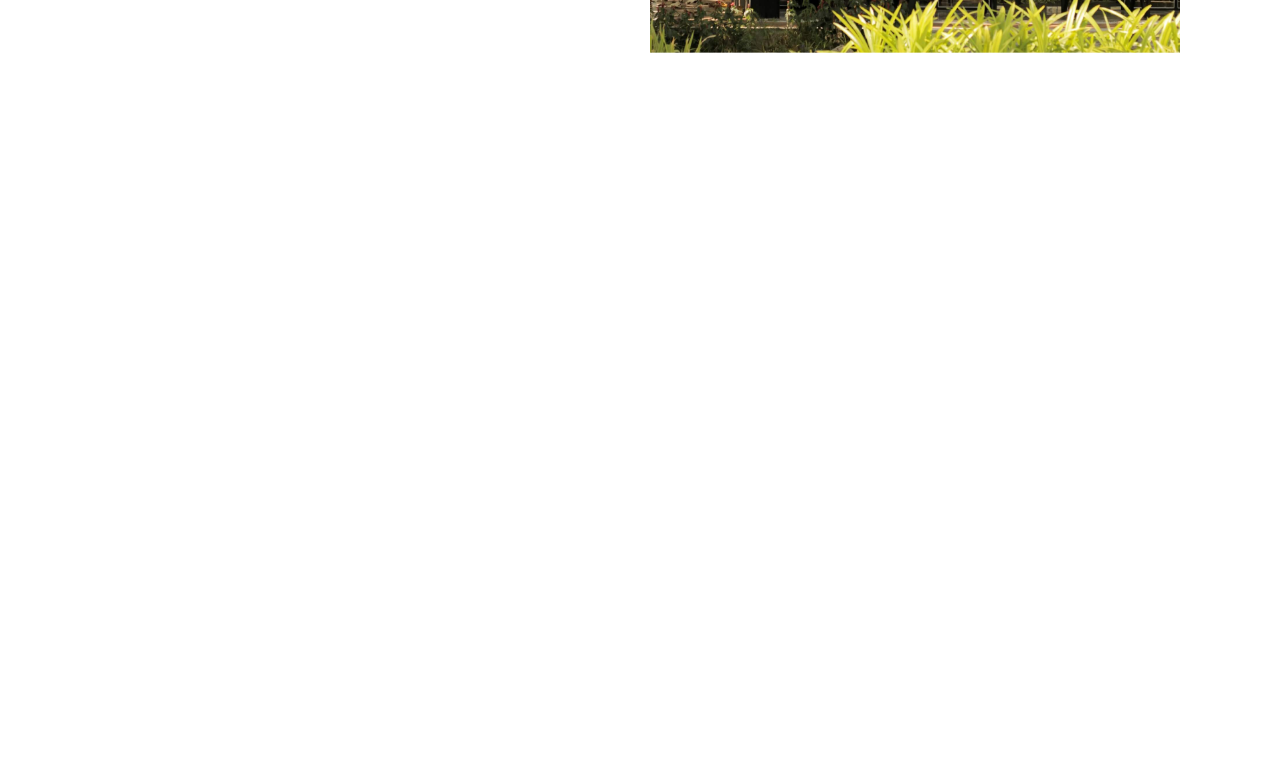
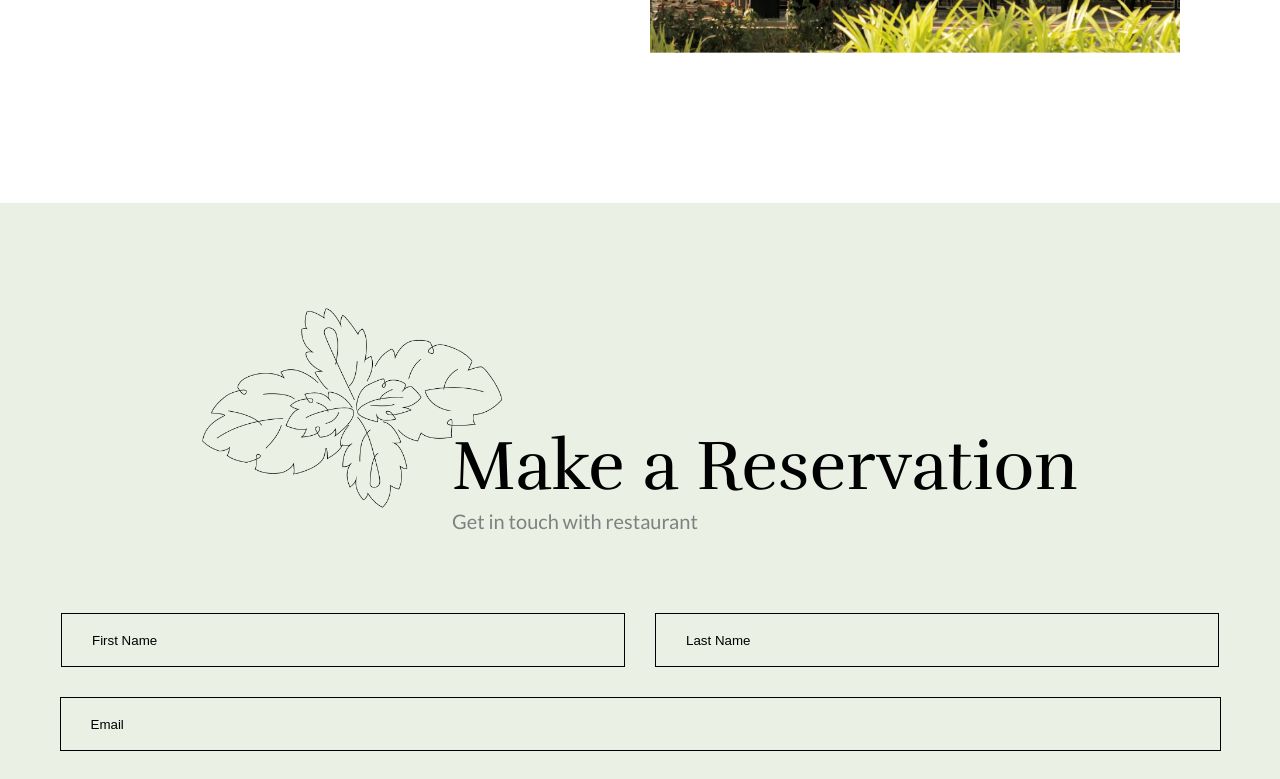
Before and after one commit to vijay-aarvm/Food-Zero, a React (Create React App) app: page / in a window 1280 px wide. Shown: the part 2000-2779 px from the top of the page. Before the commit the page ends 2053 px from the top, so only its background shows below. Built offline with nearby package versions, Linux system fonts and the light colour scheme.

Commit message:
added reservation form

```diff
--- a/src/App.js
+++ b/src/App.js
@@ -2,12 +2,14 @@ import React from "react";
 import "./styles.scss";
 import ContactHeader from "./Components/Contact/ContactHeader";
 import AddressLocation from "Components/Contact/AddressLocation";
+import ReservationForm from "Components/Contact/ReservationForm";
 
 export default function App() {
     return (
         <>
             <ContactHeader />
             <AddressLocation />
+            <ReservationForm />
         </>
     );
 }
--- /dev/null
+++ b/src/Components/Contact/ReservationForm.js
@@ -0,0 +1,48 @@
+import React from "react";
+import "../../styles.scss";
+import mint from "../../assests/images/Mint.png"
+
+export default function ReservationForm() {
+    return (
+        <div className="form">
+            <div className="form-header">
+                <img className="mint" src={mint} alt="mint"></img>
+                <div className="form-title">
+                    <p className="form-header-title">Make a Reservation</p>
+                    <p className="form-header-subtitle">Get in touch with restaurant</p>
+                </div>
+            </div>
+            <div className="form-input">
+                <div className="name">
+                    <input className="first-name" placeholder="First Name"></input>
+                    <input className="last-name" placeholder="Last Name"></input>
+                </div>
+                <div className="mail-and-phone">
+                    <input className="mail" placeholder="Email"></input>
+                    <input className="phone" placeholder="Phone"></input>
+                </div>
+                <div className="schedule">
+                    <input type="date" className="select-date" placeholder="Choose the date"></input>
+                    <select className="time">
+                        <option>11:00 am</option>
+                        <option>13:00 pm</option>
+                        <option>14:00 pm</option>
+                        <option>15:00 pm</option>
+                        <option>16:00 pm</option>
+                        <option>18:00 pm</option>
+                        <option>19:00 pm</option>
+                    </select>
+                </div>
+                <select className="no-of-persons">
+                    <option>2</option>
+                    <option>4</option>
+                    <option>6</option>
+                    <option>8</option>
+                    <option>10</option>
+                    <option>15</option>
+                </select>
+                <button className="book-now">Book Now</button>
+            </div>
+        </div>
+    )
+}
--- a/src/styles.scss
+++ b/src/styles.scss
@@ -21,6 +21,16 @@
 @mixin rufina-lighter {
     font-family: 'Rufina';
     font-weight: lighter;
+}
+
+@mixin namefield-size {
+    width: 530px;
+    height: 50px;
+}
+
+@mixin mail-phone {
+    width: 1127px;
+    height: 50px;
 }
 
 $rufina : 'Rufina';
@@ -193,6 +203,7 @@ $rufina : 'Rufina';
     @include flex-column();
     text-align: center;
     align-items: center;
+    padding-bottom: 150px;
 
     .contact-section {
         @include flex-row();
@@ -266,10 +277,172 @@ $rufina : 'Rufina';
                 }
             }
         }
+
+        .restaurant-sv {
+            width: 530px;
+            height: 655px;
+        }
     }
 }
 
-.restaurant-sv {
-    width: 530px;
-    height: 655px;
+.form {
+    background-color: #EBF0E4;
+    @include flex-column();
+    text-align: center;
+    align-items: center;
+
+    .form-header {
+        padding-top: 80px;
+        display: flex;
+        text-align: left;
+        align-items: center;
+        padding-bottom: 80px;
+
+        .mint {
+            width: 300px;
+            height: 200px;
+        }
+
+        .form-title {
+            @include flex-column();
+            z-index: 0;
+            position: relative;
+            margin-top: 140px;
+            margin-left: -50px;
+
+            .form-header-title {
+                margin: 0;
+                font-size: 70px;
+                font-weight: 500;
+                font-family: $rufina;
+            }
+
+            .form-header-subtitle {
+                margin: 0;
+                font-size: 20px;
+                color: gray;
+                font-family: 'Lato';
+            }
+        }
+
+    }
+
+    .form-input {
+        @include flex-column();
+        text-align: center;
+        align-items: center;
+        gap: 30px;
+        padding-bottom: 100px;
+        font-family: 'Lato';
+
+        .name {
+            @include flex-row();
+            justify-content: space-evenly;
+            gap: 30px;
+
+            .first-name {
+                @include namefield-size();
+                padding-left: 30px;
+                background: none;
+                border: 1.5px solid black;
+
+                &::placeholder {
+                    color: black;
+                }
+            }
+
+            .last-name {
+                @include namefield-size();
+                padding-left: 30px;
+                background: none;
+                border: 1.5px solid black;
+
+                &::placeholder {
+                    color: black;
+                }
+            }
+
+        }
+
+        .mail-and-phone {
+            @include flex-column();
+            text-align: center;
+            align-items: center;
+            gap: 30px;
+
+            .mail {
+                @include mail-phone();
+                padding-left: 30px;
+                background: none;
+                border: 1.5px solid black;
+
+                &::placeholder {
+                    color: black;
+                }
+            }
+
+            .phone {
+                @include mail-phone();
+                padding-left: 30px;
+                background: none;
+                border: 1.5px solid black;
+
+                &::placeholder {
+                    color: black;
+                }
+            }
+        }
+
+        .schedule {
+            @include flex-row();
+            justify-content: space-evenly;
+            gap: 37px;
+
+            .select-date {
+                width: 540px;
+                height: 50px;
+                padding-left: 30px;
+                background: none;
+                border: 1.5px solid black;
+                font-family: 'Lato';
+            }
+
+            .time {
+                width: 551px;
+                height: 54px;
+                padding-left: 30px;
+                background: none;
+                border: 1.5px solid black;
+                font-family: 'Lato';
+            }
+        }
+
+        .no-of-persons {
+            width: 1162px;
+            height: 50px;
+            padding-left: 30px;
+            background: none;
+            border: 1.5px solid black;
+        }
+
+        .book-now {
+            width: 200px;
+            height: 60px;
+            font-size: 20px;
+            background: none;
+            border: 1.5px solid black;
+            font-family: $rufina;
+            color: white;
+            background-color: #5E6600;
+
+            &:hover {
+                cursor: pointer;
+            }
+
+            &:active {
+                transition-duration: 0.05s;
+                box-shadow: 0 0 5px #323232;
+            }
+        }
+    }
 }
```
Also changed, not shown: src/assests/images/Mint.png (added).
